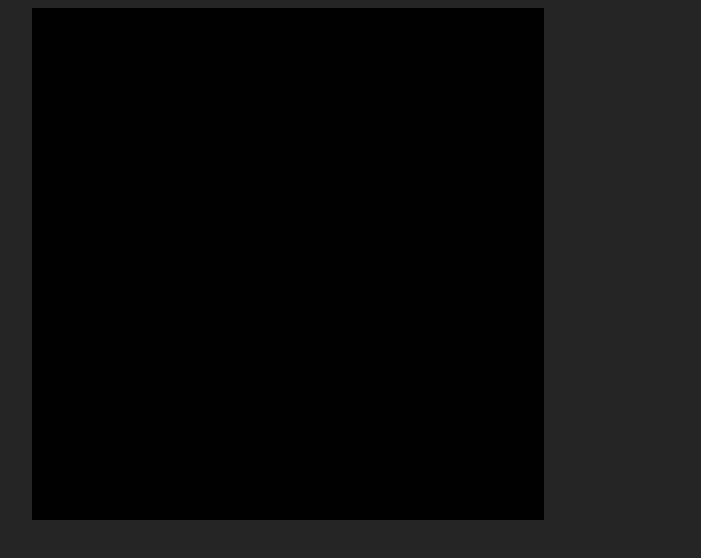
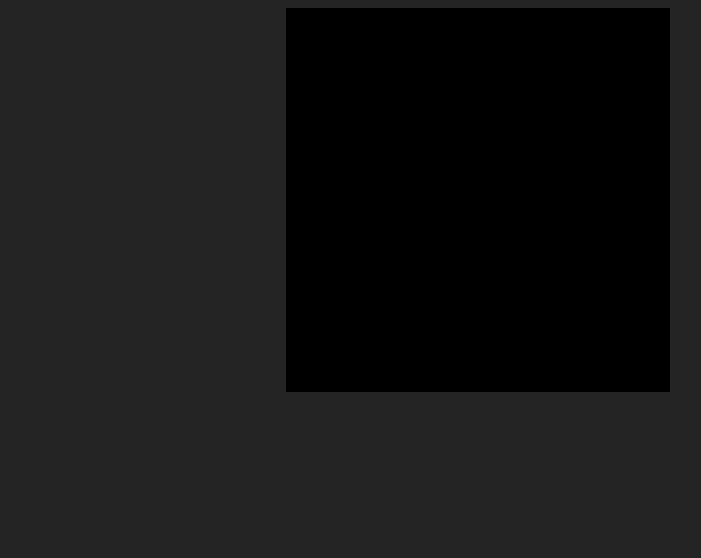
Before and after one commit to Harshvardhan-Mestha/odin-etch-a-sketch, a plain HTML site: page index.html in a window 1280 px wide. Shown: the whole page, without its empty margins (342-1043 px from the left). Drawn offline with Linux system fonts and the light colour scheme.

Commit message:
This commit modifies the grid size.

```diff
--- a/styles.css
+++ b/styles.css
@@ -20,20 +20,20 @@ body{
 
 #tile{
     display: flex;
-    height: 4vh;
-    width: 4vh;
+    height: 3vh;
+    width: 3vh;
     border: 0px white solid;
 }
 
 #grid{
     display: flex;
     flex-direction: column;
-    width: 64vh;
-    height: 64vh;
+    width: 48vh;
+    height: 48vh;
     flex-wrap: wrap;
     flex-shrink: 0;
     flex-basis: 0;
     justify-content: center;
     align-items: center;
-    margin-right: 500px;
+    margin-right: 000px;
 }
```
